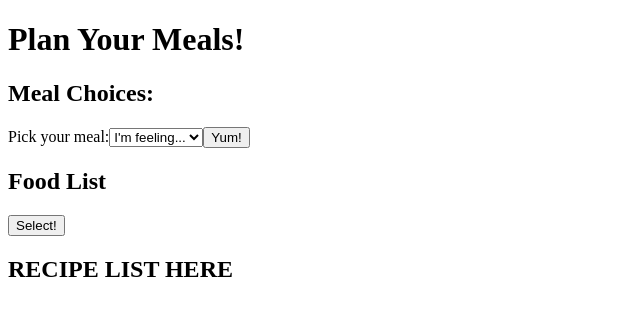
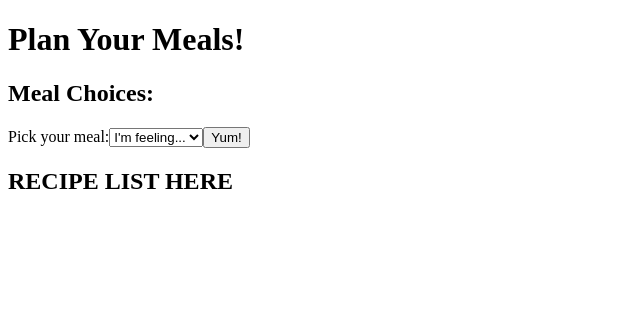
Before and after one commit to jordanvillacorta/hr-rfe5-mvp, a React app: page / in a window 1280 px wide. Shown: the top 316 px of the page, without its empty margins (0-640 px from the left). Built offline with nearby package versions, Linux system fonts and the light colour scheme; the HTML template or start-up script is replaced by a standard one.

Commit message:
Add conditional rendering for meal list and meal choice.

```diff
--- a/client/src/components/App.jsx
+++ b/client/src/components/App.jsx
@@ -40,10 +40,15 @@ class App extends React.Component {
           handleChange={this.handleChange}
           handleSubmit={this.handleSubmit}
         />
-        {this.state.submitted && <div className="meal-planner-choice">
-          You chose {this.state.mealType}!
-        </div>}
-        <MealList mealChoice={(meal) => setMealList(meal)} />
+        {this.state.submitted && (
+          <div className="meal-planner-choice">
+            You chose {this.state.mealType}!
+          </div>
+        )}
+        {(this.state.submitted && this.state.mealType !== "none") && (
+        <div id="meal-planner-meal-list">
+          <MealList />
+        </div>)}
         <RecipeList />
       </div>
     );
```
